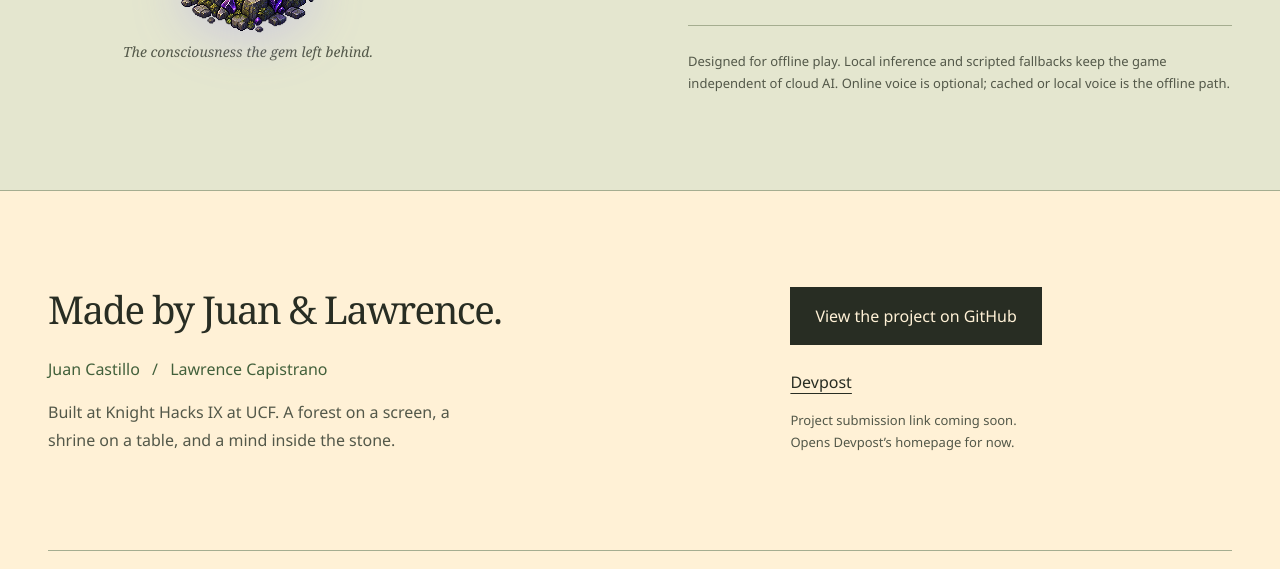
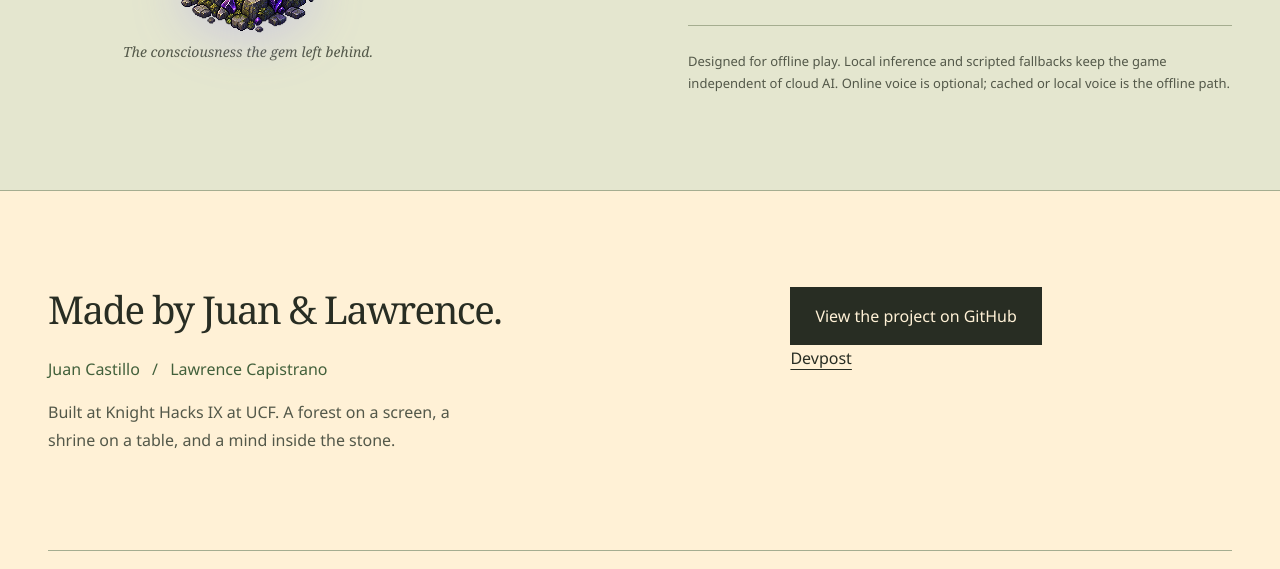
Before and after one commit to cstljuan/amulith, a plain HTML site: page site/index.html in a window 1280 px wide. Shown: the part 2609-3178 px from the top of the page. Drawn offline with Linux system fonts and the light colour scheme; a web font is replaced by a local one.

Commit message:
Drop the Devpost placeholder note

```diff
--- a/site/index.html
+++ b/site/index.html
@@ -128,9 +128,7 @@
       </div>
       <div class="project-links">
         <a class="source-button" href="https://github.com/cstljuan/amulith">View the project on GitHub</a>
-        <!-- Replace this href with the project's Devpost URL when Juan supplies it. -->
-        <a class="devpost-placeholder" href="https://devpost.com/software/amulith" aria-describedby="devpost-note">Devpost</a>
-        <p id="devpost-note">Project submission link coming soon. Opens Devpost’s homepage for now.</p>
+        <a href="https://devpost.com/software/amulith">Devpost</a>
       </div>
     </section>
   </main>
```
